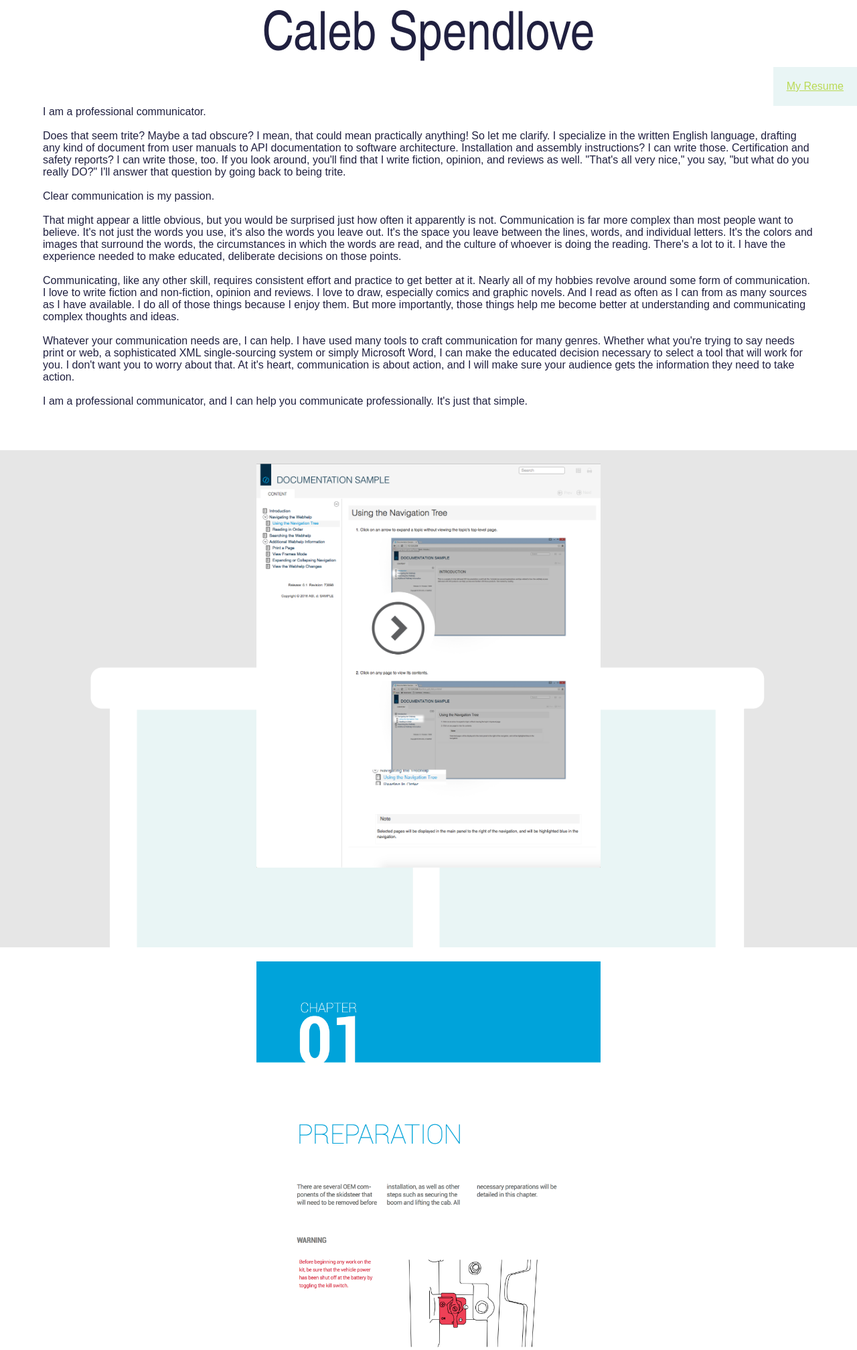
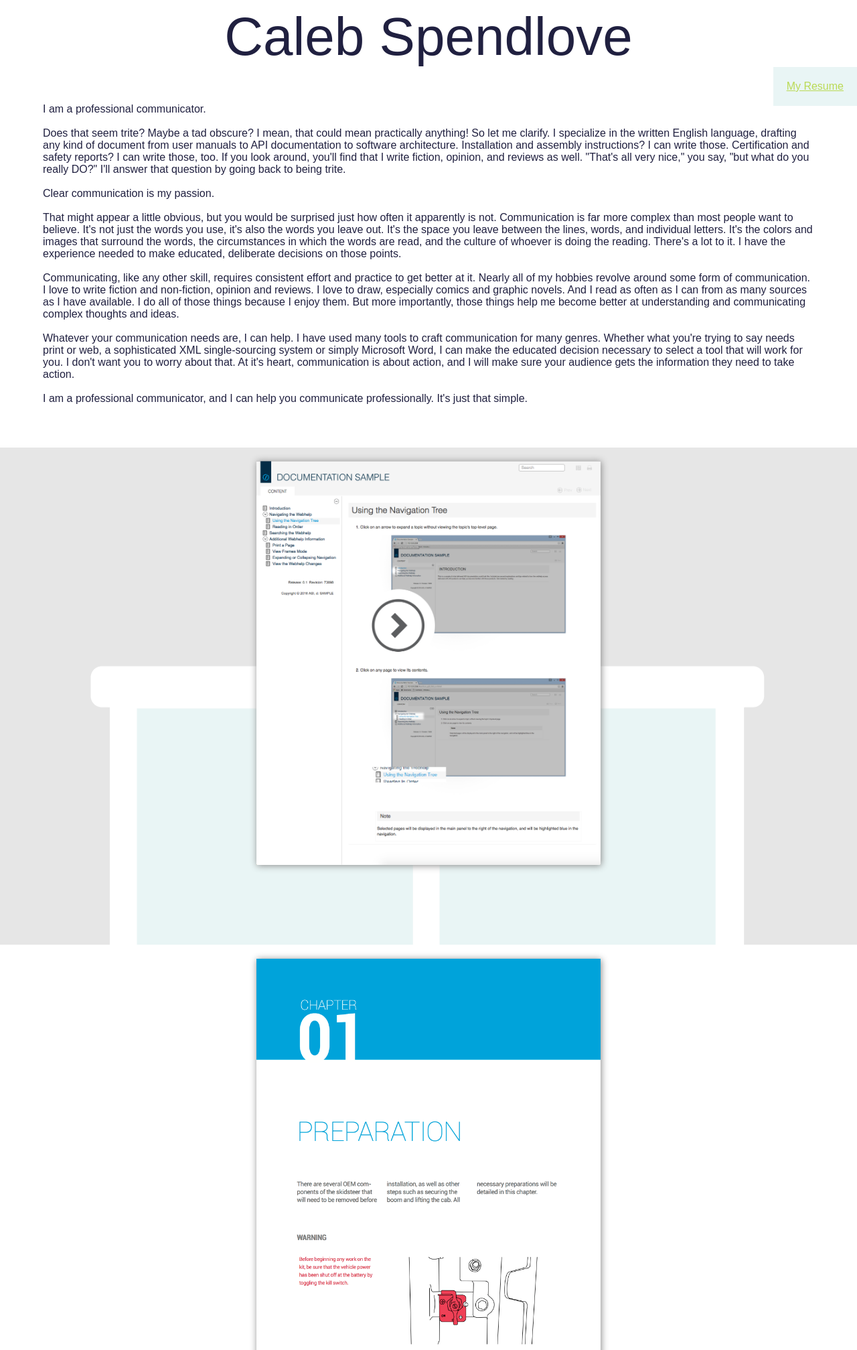
Before and after one commit to CalebSpendlove/CalebSpendlove.github.io, a PHP site: page /index.html in a window 1280 px wide. Shown: the top 2015 px of the page at 67% size. Run offline with PHP 8.4, Linux system fonts and the light colour scheme.

Commit message:
Adding drop shadows, embedding font (hopefully)

```diff
--- a/styles/main.css
+++ b/styles/main.css
@@ -11,14 +11,14 @@ h1 {
 	text-align: center;
 	font-size: 60pt;
 	font-weight: normal;
-	font-family: /*"bikecourier2",*/ "Avenir Next Condensed Ultra Light", "Arial Narrow", sans-serif;
+	font-family: /*"bikecourier2", "Avenir Next Condensed Ultra Light",*/ OpenSansCondensedLight, sans-serif;
 }
 
 h2 {
 	color: #202040;
 	font-size: 30pt;
 	font-weight: normal;
-	font-family: "Avenir Next Condensed Ultra Light", "Arial Narrow", sans-serif;
+	font-family: "Avenir Next Condensed Ultra Light", OpenSansCondensedLight, sans-serif;
 }
 
 p {
@@ -26,6 +26,19 @@ p {
 	font-size: 12pt;
 	font-weight: normal;
 	font-family: "Avenir Next Regular", Arial, sans-serif;
+}
+
+img {
+    box-shadow: 1px 1px 10px #888888;
+}
+
+@fontface {
+	font-family: OpenSansCondensedLight;
+	src: url(OpenSans-CondLight.ttf);
+}
+
+img:hover{
+	box-shadow: 0px 0px;
 }
 
 #wrapper {
@@ -96,6 +109,7 @@ div ul {
 	position:absolute;
     right:0;
     top:0;
+
     cursor:pointer;
     -webkit-transition: right 1s ease-in-out;
     -moz-transition: right 1s ease-in-out;
@@ -106,6 +120,7 @@ div ul {
 .artifact:hover img {
     right: -60%;
     padding-left: 100%;
+    box-shadow: 0px 0px;
 }
 
 .summary {
@@ -159,8 +174,8 @@ a:hover {
 	display: block;
 	width: 40%;
 	height: auto;
-	padding-top: 20px;
-	padding-bottom: 20px;
+	margin-top: 20px;
+	margin-bottom: 20px;
 	margin-left: auto;
 	margin-right: auto;
 }
```
Also changed, not shown: styles/OpenSans-CondLight.ttf (added).
